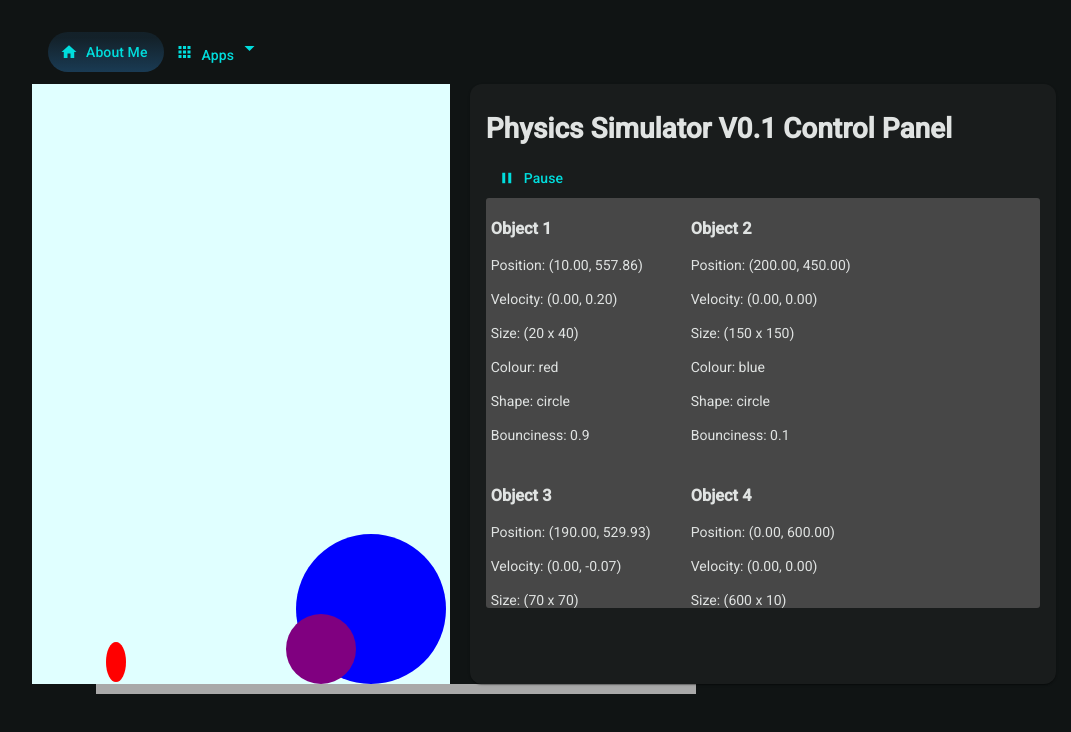
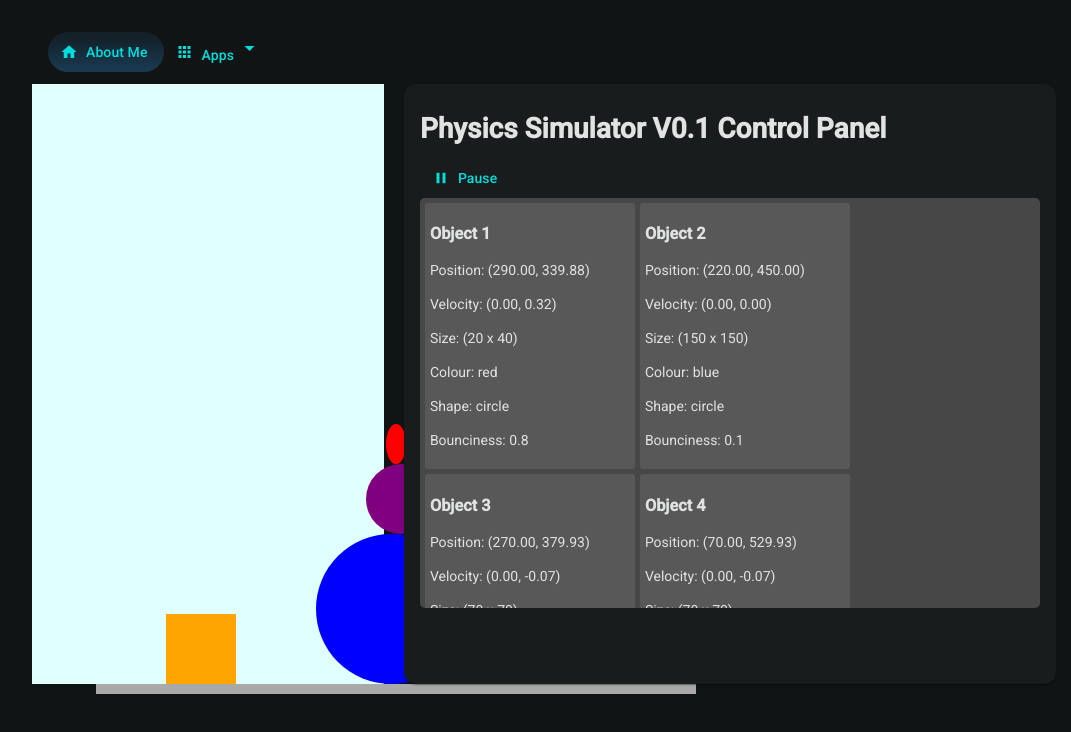
Before and after one commit to ArunOsborn/Portfolio, an Angular app in the folder frontend/portfolio/: page /apps/physics-sim in a window 1280 px wide. Shown: the top 732 px of the page, without its empty margins (96-1167 px from the left). Built offline with nearby package versions, Linux system fonts and the light colour scheme.

Commit message:
misc(phys-sim): rearrange shapes

```diff
--- a/frontend/portfolio/src/app/apps/physics-sim/physics-sim.scss
+++ b/frontend/portfolio/src/app/apps/physics-sim/physics-sim.scss
@@ -35,15 +35,18 @@
 {
     display: flex;
     flex-wrap: wrap;
-    gap: 10px 0;
+    gap: 5px;
     height: 400px;
     overflow-y: auto;
     background-color: rgb(71, 71, 71);
-    border-radius: 3px;
+    border-radius: 5px;
     padding: 5px;
 }
 
 .objects-control .object-info
 {
+    padding: 5px;
+    border-radius: 3px;
     min-width: 200px;
+    background-color: rgb(88, 88, 88);
 }
--- a/frontend/portfolio/src/app/apps/physics-sim/physics-sim.ts
+++ b/frontend/portfolio/src/app/apps/physics-sim/physics-sim.ts
@@ -23,9 +23,12 @@ export class PhysicsSim {
     constructor()
     {
         const objects = [
-            new PhysObject({posX: 10, posY: 520, width: 20, height: 40, colour: 'red', bounciness: 0.9}),
-            new PhysObject({posX: 200, posY: 200, width: 150, height: 150, colour: 'blue', bounciness: 0.1}),
-            new PhysObject({posX: 190, posY: 60, width: 70, height: 70, colour: 'purple', bounciness: 0.5}),
+            new PhysObject({posX: 290, posY: 0, width: 20, height: 40, colour: 'red', bounciness: 0.8}),
+            new PhysObject({posX: 220, posY: 300, width: 150, height: 150, colour: 'blue', bounciness: 0.1}),
+            new PhysObject({posX: 270, posY: 360, width: 70, height: 70, colour: 'purple', bounciness: 0.5}),
+
+            new PhysObject({posX: 70, posY: 360, width: 70, height: 70, colour: 'orange', shape: "rectangle", bounciness: 0.5}),
+
 
             new PhysObject({posX: 0, posY: 600, width: 600, height: 10, colour: 'darkgrey', isStatic: true, shape: "rectangle"})
         ];
```
